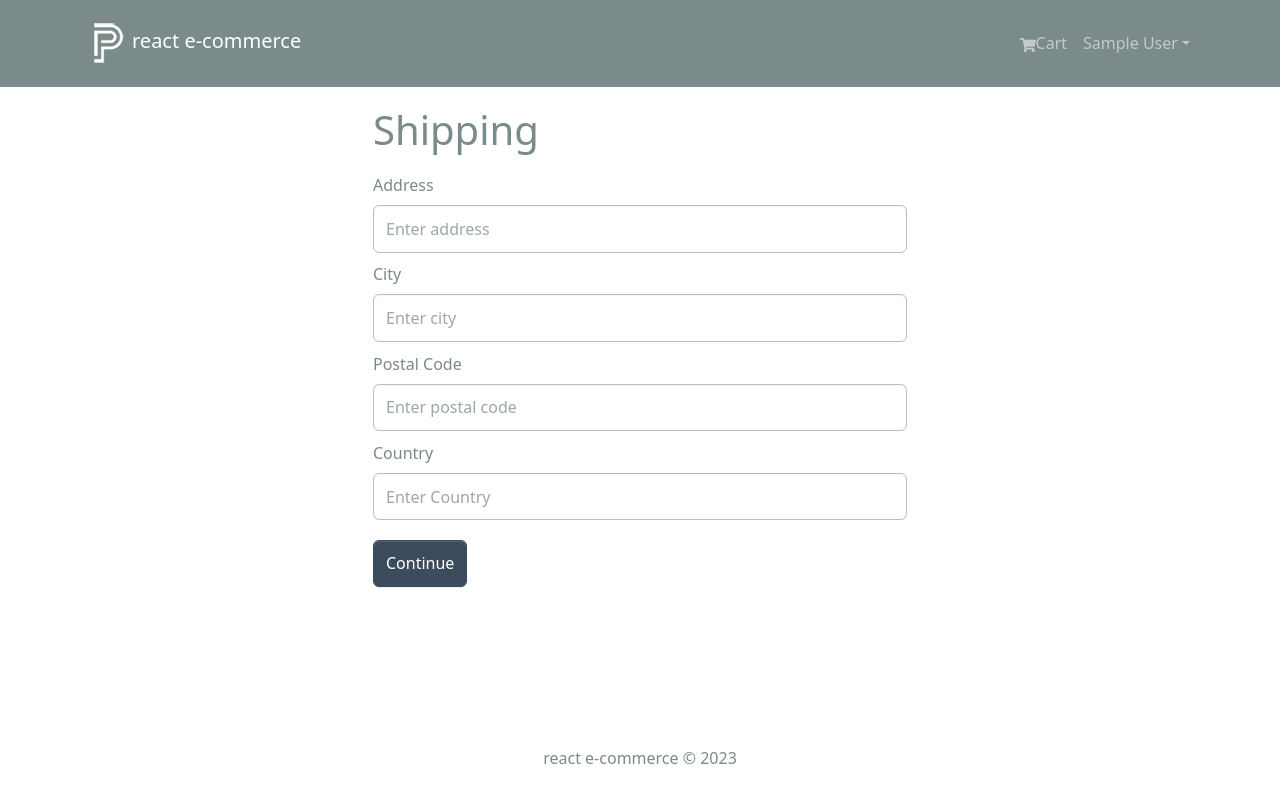
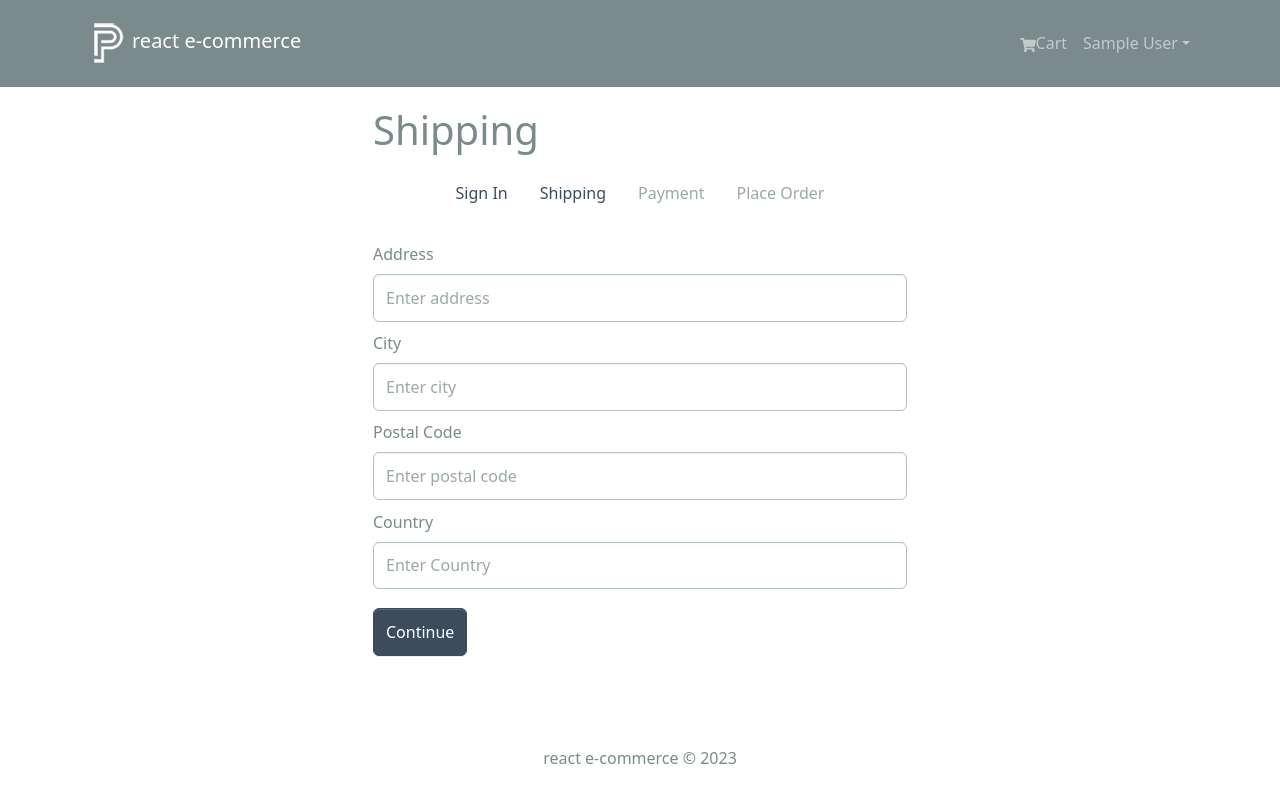
Before and after one commit to mjay88/proshop, a React (Create React App) app in the folder frontend/: page /shipping in a window 1280 px wide. Shown: the top 802 px of the page. Built offline with nearby package versions, Linux system fonts and the light colour scheme; sample sign-in values are in the browser's storage.

Commit message:
CheckoutSteps component

```diff
--- /dev/null
+++ b/frontend/src/components/CheckoutSteps.jsx
@@ -0,0 +1,48 @@
+import { Nav } from "react-bootstrap";
+import { LinkContainer } from "react-router-bootstrap";
+
+const CheckoutSteps = ({ step1, step2, step3, step4 }) => {
+	return (
+		<Nav className="justify-content-center mb-4">
+			<Nav.Item>
+				{step1 ? (
+					<LinkContainer to="/login">
+						<Nav.Link>Sign In</Nav.Link>
+					</LinkContainer>
+				) : (
+					<Nav.Link disabled>Sign In</Nav.Link>
+				)}
+			</Nav.Item>
+			<Nav.Item>
+				{step2 ? (
+					<LinkContainer to="/shipping">
+						<Nav.Link>Shipping</Nav.Link>
+					</LinkContainer>
+				) : (
+					<Nav.Link disabled>Shipping</Nav.Link>
+				)}
+			</Nav.Item>
+
+			<Nav.Item>
+				{step3 ? (
+					<LinkContainer to="/payment">
+						<Nav.Link>Payment</Nav.Link>
+					</LinkContainer>
+				) : (
+					<Nav.Link disabled>Payment</Nav.Link>
+				)}
+			</Nav.Item>
+			<Nav.Item>
+				{step4 ? (
+					<LinkContainer to="/placeorder">
+						<Nav.Link>Place Order</Nav.Link>
+					</LinkContainer>
+				) : (
+					<Nav.Link disabled>Place Order</Nav.Link>
+				)}
+			</Nav.Item>
+		</Nav>
+	);
+};
+
+export default CheckoutSteps;
--- a/frontend/src/screens/ShippingScreen.jsx
+++ b/frontend/src/screens/ShippingScreen.jsx
@@ -4,6 +4,7 @@
 import { useNavigate } from "react-router-dom";
 import FormContainer from "../components/FormContainer";
 import { saveShippingAddress } from "../slices/cartSlice";
+import CheckoutSteps from "../components/CheckoutSteps";
 
 const ShippingScreen = () => {
 	//get cart state
@@ -28,6 +29,8 @@
 	return (
 		<FormContainer>
 			<h1>Shipping</h1>
+			<CheckoutSteps step1 step2 />
+
 			<Form onSubmit={submitHandler}>
 				<Form.Group controlId="address" className="my-2">
 					<Form.Label>Address</Form.Label>
```
